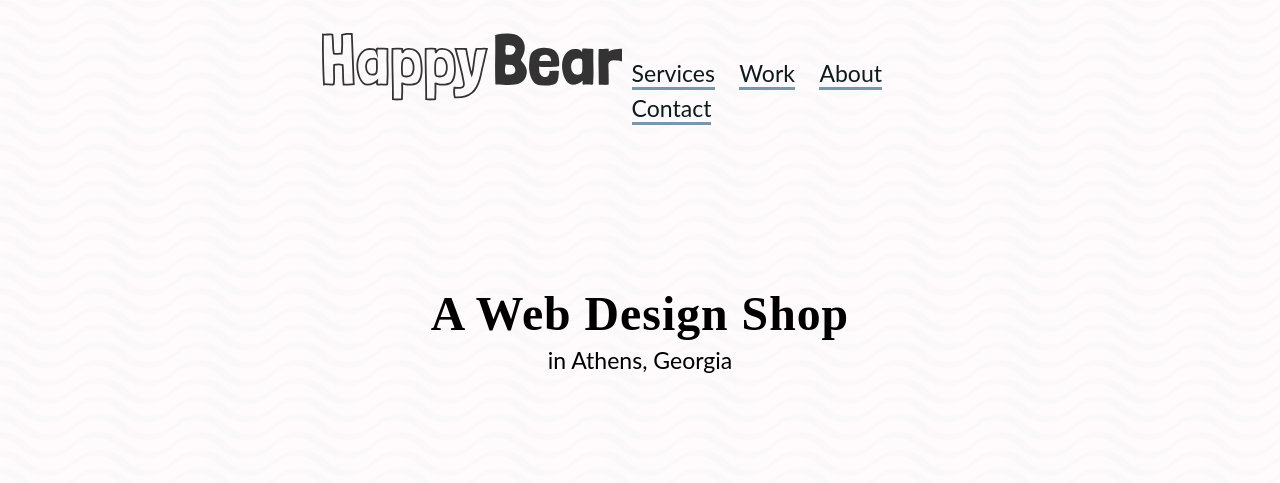
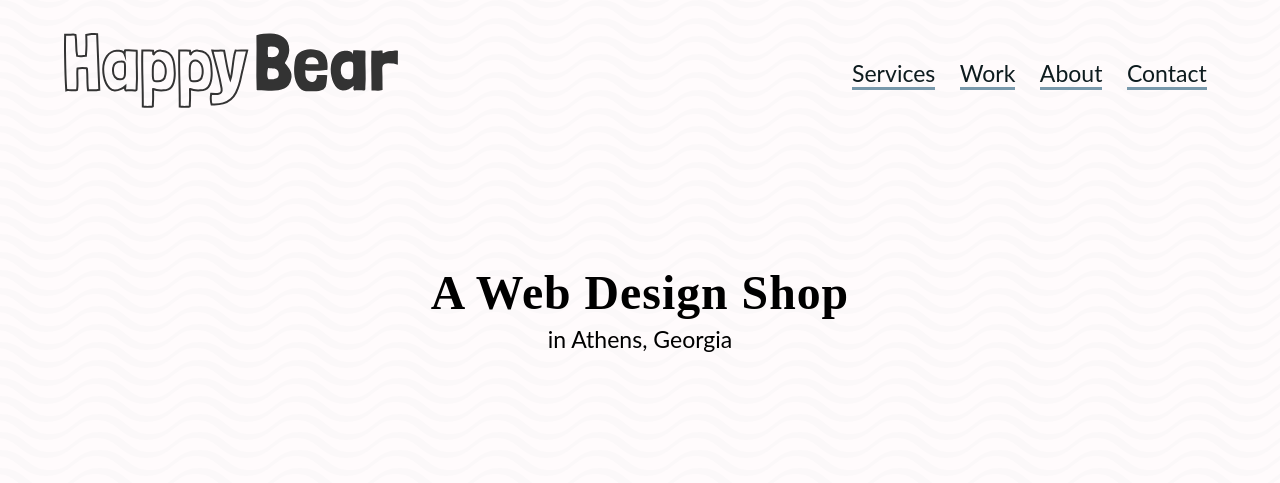
Before and after one commit to mattdecamp/happybearsite, an Eleventy site: page src/index.md in a window 1280 px wide. Built offline with nearby package versions, Linux system fonts and the light colour scheme; Eleventy itself is replaced by a stand-in of ours; files that its build step writes are made by us from their sources; no server answers; a web font is replaced by a local one.

Commit message:
header fix

```diff
--- a/src/_includes/layouts/landing.html
+++ b/src/_includes/layouts/landing.html
@@ -30,8 +30,8 @@
       </p>
     <![endif]-->
     <div id="full-width-container">
-      <div id="main--container">
-        {% include "partials/header.html" %}
+      {% include "partials/header.html" %}
+      <div id="main--container-landing">
         <main id="full-width-main--container">
           <div id="intro--container">
             <h1>{{ intro.lead }}</h1>
--- a/src/scss/landing-layout.scss
+++ b/src/scss/landing-layout.scss
@@ -2,11 +2,11 @@
   width: 100%;
   min-width: 100%;
   display: grid;
-  grid-template-rows: 60vh 40vh;
+  grid-template-rows: auto 40vh auto;
 }
-#main--container {
+#main--container-landing {
   display: grid;
-  grid-template-rows: auto 1fr;
+  grid-template-rows: 1fr;
 }
 #full-width-main--container {
   display: grid;
```
Also changed, not shown: src/_includes/css/critical.css.
